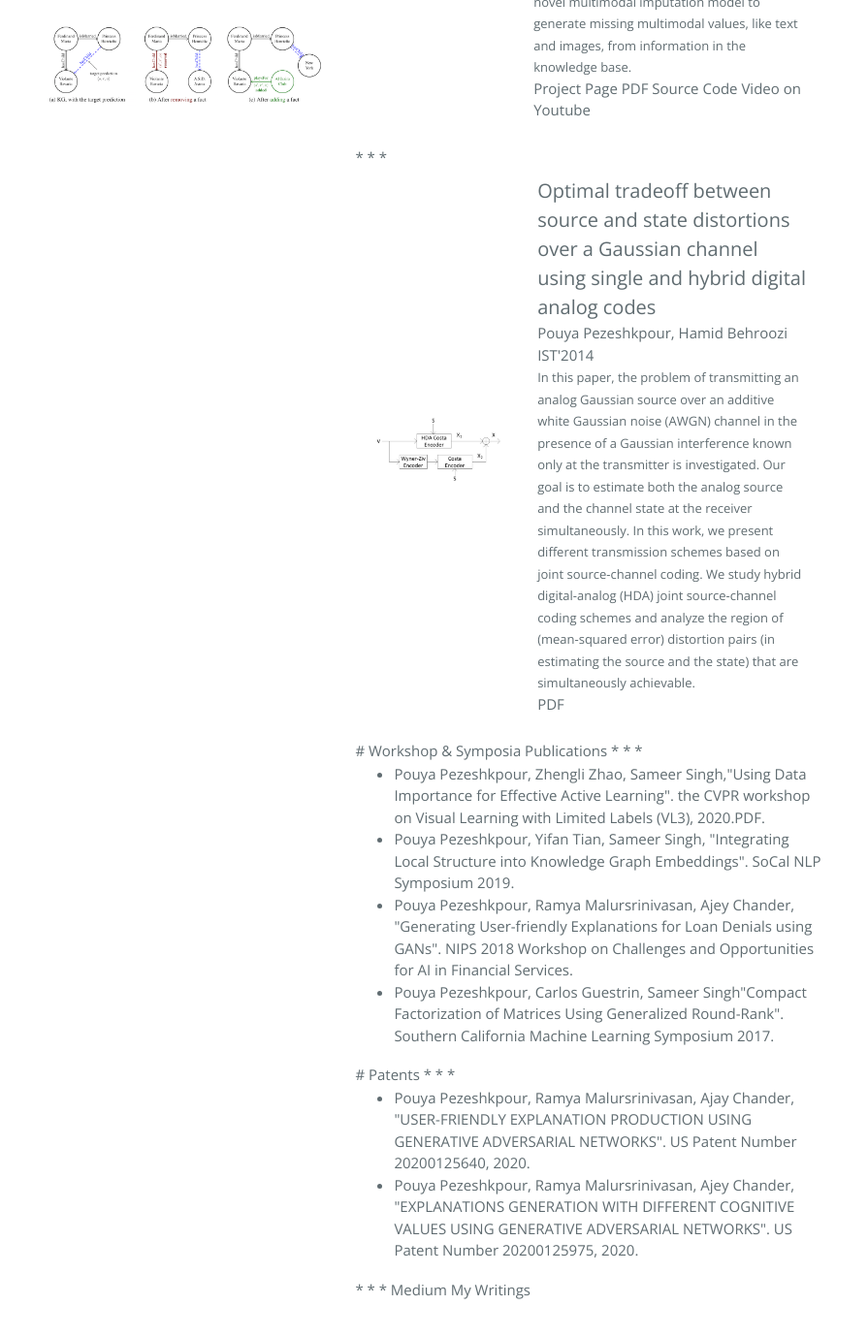
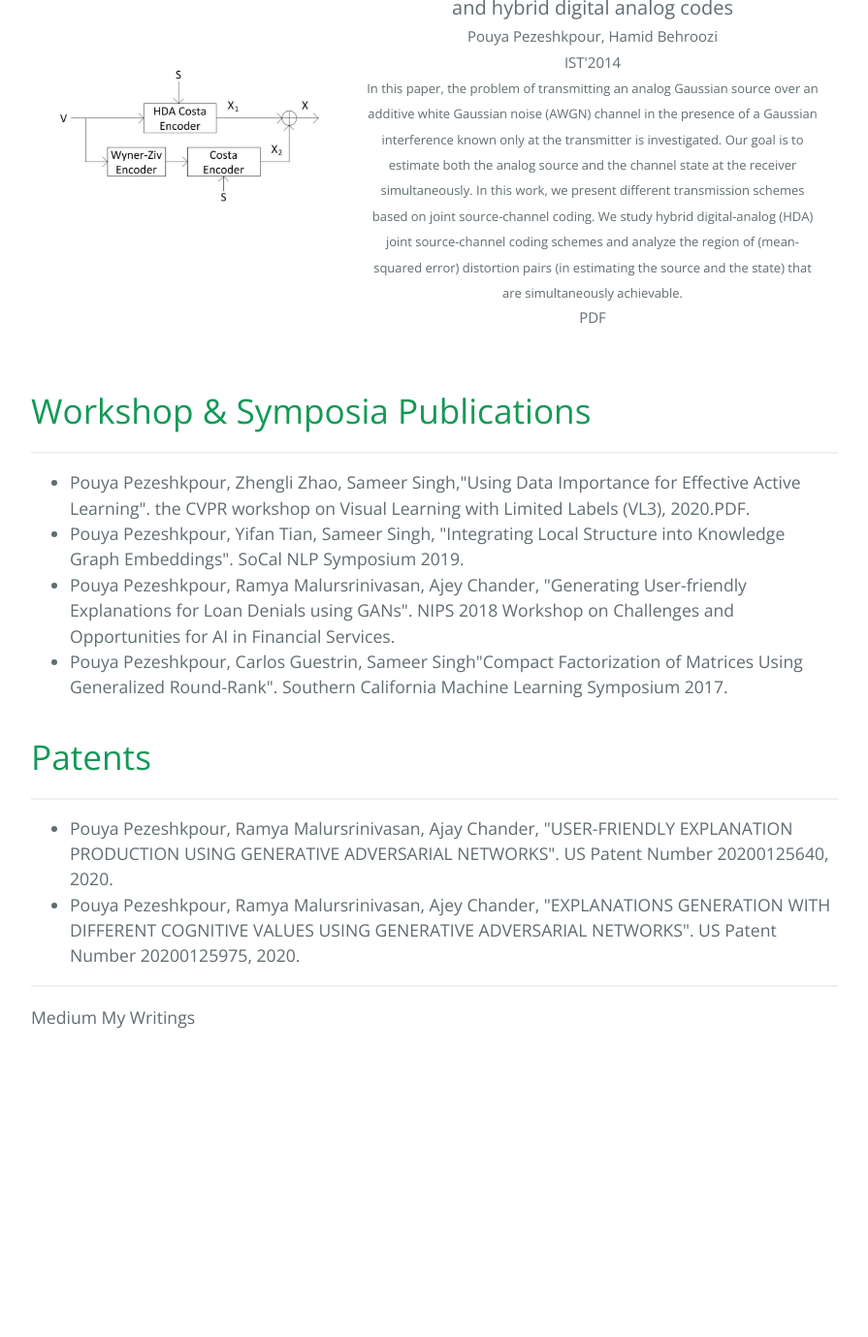
Before and after one commit to pouyapez/pouyapez.github.io, a Jekyll site: the page built from index.md, in a window 1280 px wide and 1400 px high, scrolled down 2977 px. Shown: the top 1379 px of the window at 97% size, without its empty margins (192-1087 px from the left). Built offline with Jekyll 4.4.1, drawn with Linux system fonts in a browser that asks for light colours; after the commit the page ends 4089 px from its top, so only the background shows below that; some of the changed text lies outside the part shown.

Commit message:
Update index.md

```diff
--- a/index.md
+++ b/index.md
@@ -73,12 +73,12 @@
           <img class="left-align image noselect" src="/images/criage.png" width="1000">
         </td>
         <td>
-          <p class="text right-align text-large add-top-margin" style="width:100%;">
+          <p class="text right-align text-large add-top-margin" style="width:100%;" align="center">
             <font style="font-size:20px">Investigating Robustness and Interpretability of Link Prediction via Adversarial Modifications </font><br>
             <font style="font-size:15px">Pouya Pezeshkpour, Yifan Tian, Sameer Singh<br>
             NAACL 2019</font><br>
             <font style="font-size:13px">Representing entities and relations in an embedding space is a well-studied approach for machine learning on relational data. Existing approaches, however, primarily focus on improving accuracy and overlook other aspects such as robustness and interpretability. In this paper, we propose adversarial modifications for link prediction models: identifying the fact to add into or remove from the knowledge graph that changes the prediction for a target fact after the model is retrained. We introduce an efficient approach to estimate the effect of such modifications by approximating the change in the embeddings when the knowledge graph changes. We use these techniques to evaluate the robustness of link prediction models (by measuring sensitivity to additional facts), study interpretability through the facts most responsible for predictions (by identifying the most influential neighbors), and detect incorrect facts in the knowledge base.</font><br>
-<font style="font-size:15px">Project Page     PDF     Source Code     Video on Youtube<font>
+<font style="font-size:15px">Project Page     PDF     Source Code     Video on Youtube</font>
           </p>
         </td>
       </tr>
@@ -95,7 +95,7 @@
           <img class="left-align image noselect" src="/images/graph.jpg" width="1000">
         </td>
         <td>
-          <p class="text right-align text-large add-top-margin">
+          <p class="text right-align text-large add-top-margin" align="center">
             <font style="font-size:20px">Embedding Multimodal Relational Data for Knowledge Base Completion</font><br>
             <font style="font-size:15px">Pouya Pezeshkpour, Liyan Chen, Sameer Singh<br>
             EMNLP 2018</font><br>
@@ -117,7 +117,7 @@
           <img class="left-align image noselect" src="/images/2014.png"  width="1000">
         </td>
         <td>
-          <p class="text right-align text-large add-top-margin">
+          <p class="text right-align text-large add-top-margin"  align="center">
             <font style="font-size:20px">Optimal tradeoff between source and state distortions over a Gaussian channel using single and hybrid digital analog codes</font><br>
             <font style="font-size:15px">Pouya Pezeshkpour, Hamid Behroozi<br>
             IST'2014</font><br>
```
